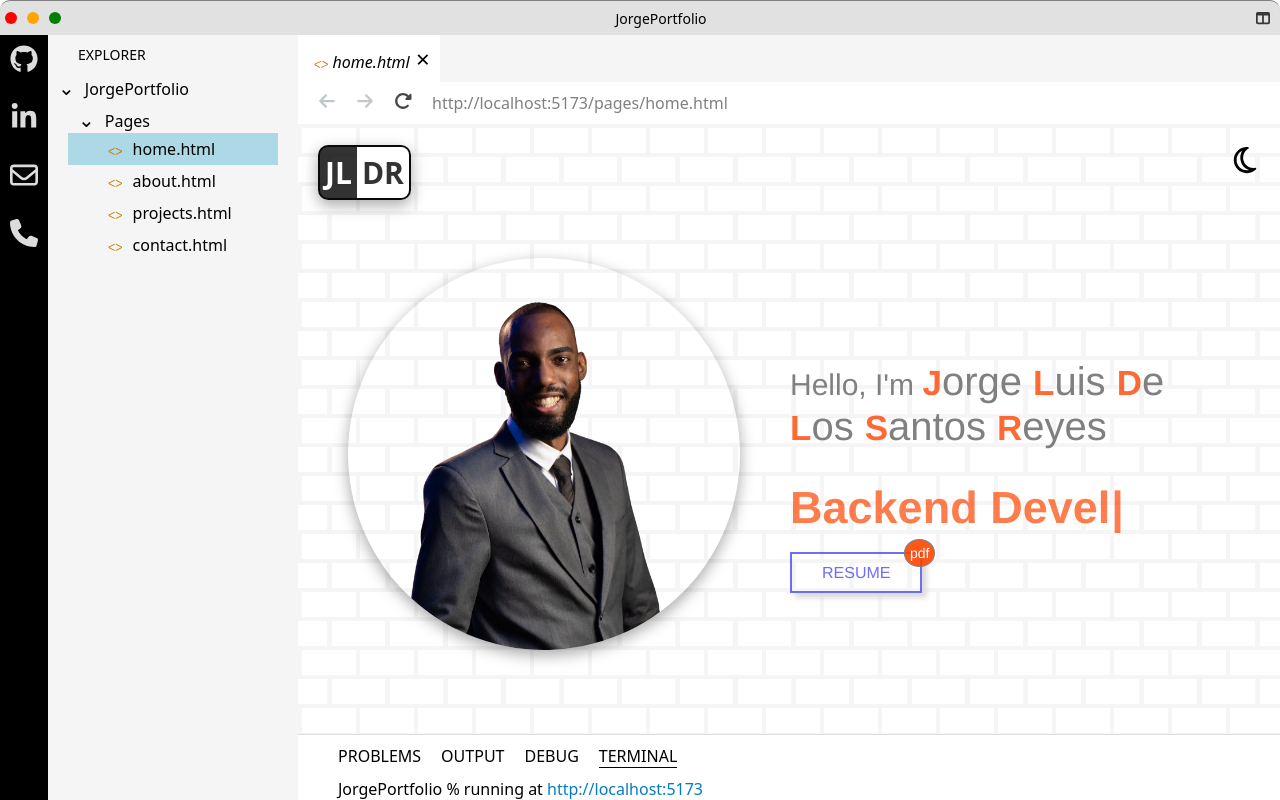
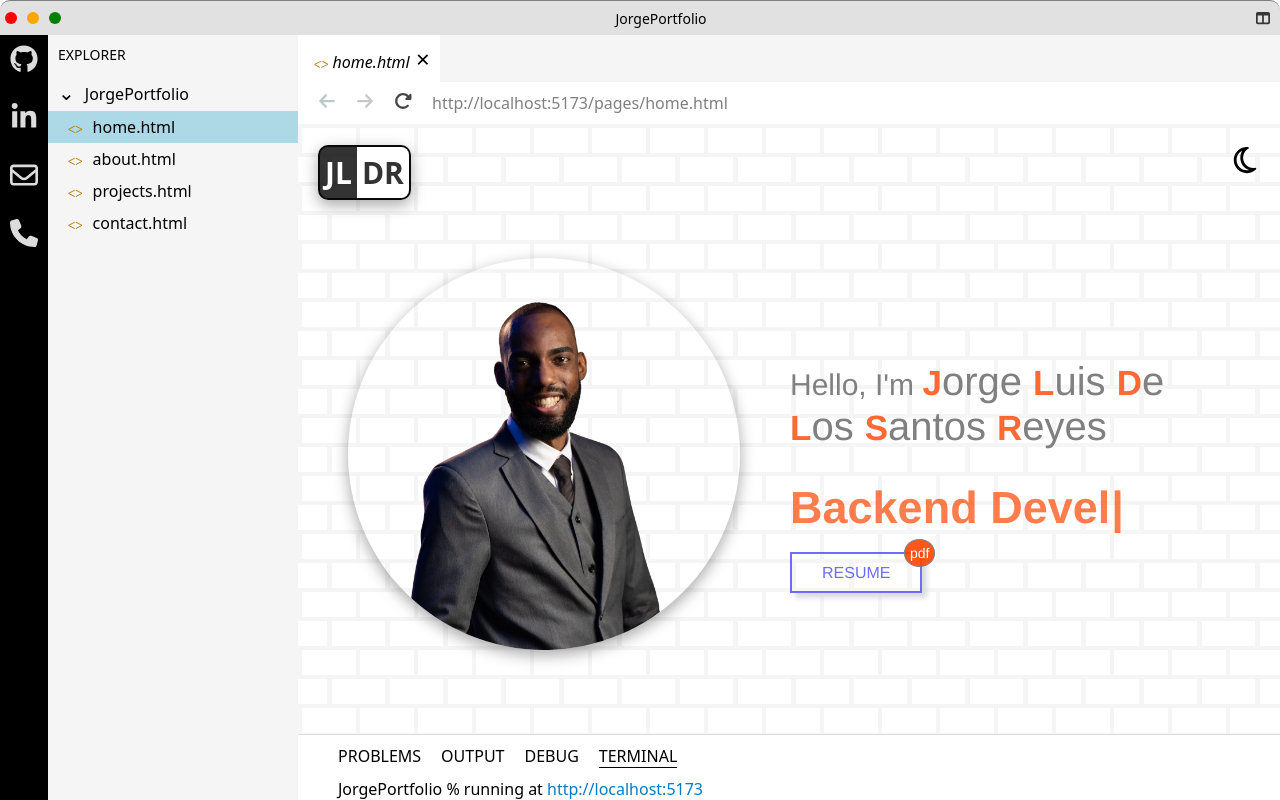
Before and after one commit to jorge20080/MyPortfolio, a React (Vite) app: page / in a window 1280 px wide. Built offline with nearby package versions, Linux system fonts and the light colour scheme; the HTML template or start-up script is replaced by a standard one.

Commit message:
Updated nav bar and added titles to pages

```diff
--- a/src/components/NavigationBar/NavigationBar.module.css
+++ b/src/components/NavigationBar/NavigationBar.module.css
@@ -3,7 +3,7 @@
     padding:0;
     margin: 0;
     background-color: whitesmoke;
-    width: 0;
+    transform: scale(0,1);
     transform-origin: left;
     transition: all 250ms ease-in-out;
     overflow: hidden;
@@ -11,9 +11,12 @@
     left:50px;
     z-index: 101;
     height: 100vh;
+    min-width: 250px;
+    /* resize: horizontal;
+    overflow: auto; */
 }
 .nav_links li {
-    padding: 5px 20px;
+    padding: 5px 0px;
 }
 .nav_links a:before{
     content:'ᐸᐳ';
@@ -25,11 +28,10 @@
 .folder::before{
     content:'⌄';
     font-size: 20px;
-    padding-left: 10px;
-    padding-right: 10px;
+    padding-inline: 10px;
 }
 .show_nav_links{
-    width: fit-content;
+    transform: scale(1,1);
 }
 .nav_links a{
     text-decoration: none;
@@ -70,13 +72,19 @@ li ul{
     display: flex;
     margin: 0;
 }
-.explorer ~ .folder{
+.folder{
     padding:0;
+    font-weight: 500;
+}
+.folder li{
+    font-weight: 300;
+}
+.folder li:nth-of-type(1){
+    margin-top: 5px;
 }
 @media screen and (min-width:1200px){
     .nav_links{
-        width: auto;
-        min-width: 250px;
+        transform: scale(1,1);
     }
     .menu{
         display: none;
--- a/src/components/NavigationBar/NavigationBar.tsx
+++ b/src/components/NavigationBar/NavigationBar.tsx
@@ -44,8 +44,6 @@ const NavigationBar = () =>{
                 <li className={styles.explorer}>Explorer</li>
                 <li className={styles.folder}><span>JorgePortfolio</span>
                     <ul>
-                        <li className={styles.folder}><span>Pages</span>
-                            <ul>
                         <li>
                             <NavLink
                                 to="/"
@@ -73,8 +71,6 @@ const NavigationBar = () =>{
                     </ul>
                 </li>
             </ul>
-                </li>
-            </ul>
         </nav>
     )
 }
--- a/src/pages/About/About.tsx
+++ b/src/pages/About/About.tsx
@@ -8,6 +8,7 @@ import ExperienceList from "../../components/ExperienceList/ExperienceList";
 import SkillsList from "../../components/SkillsList/SkillsList";
 
 const About = () =>{
+    document.title="Jorge - About";
     let techSkills: Skill[] = getTechSkills();
     let softSkills: Skill[] = getSoftSkills();
     let otherSkills: Skill[] = getOtherSkills();
--- a/src/pages/Home/Home.tsx
+++ b/src/pages/Home/Home.tsx
@@ -6,6 +6,7 @@ import Typewriter from 'typewriter-effect';
 import Header from '../../components/Header/Header';
 
 const Home = () =>{
+    document.title="Jorge - Home";
     return (
         <>
             <main className={styles.container}>
```
Lines whose indentation alone changed are shown as unchanged.
